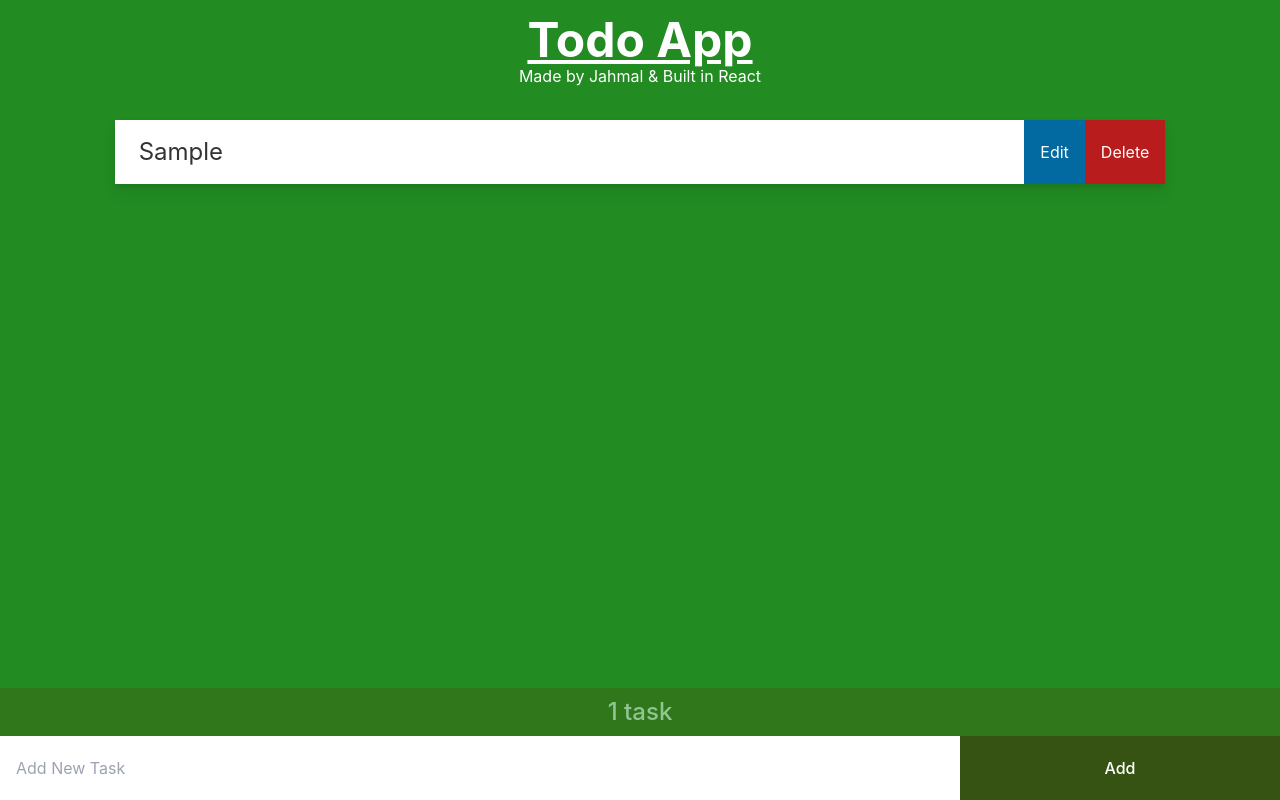
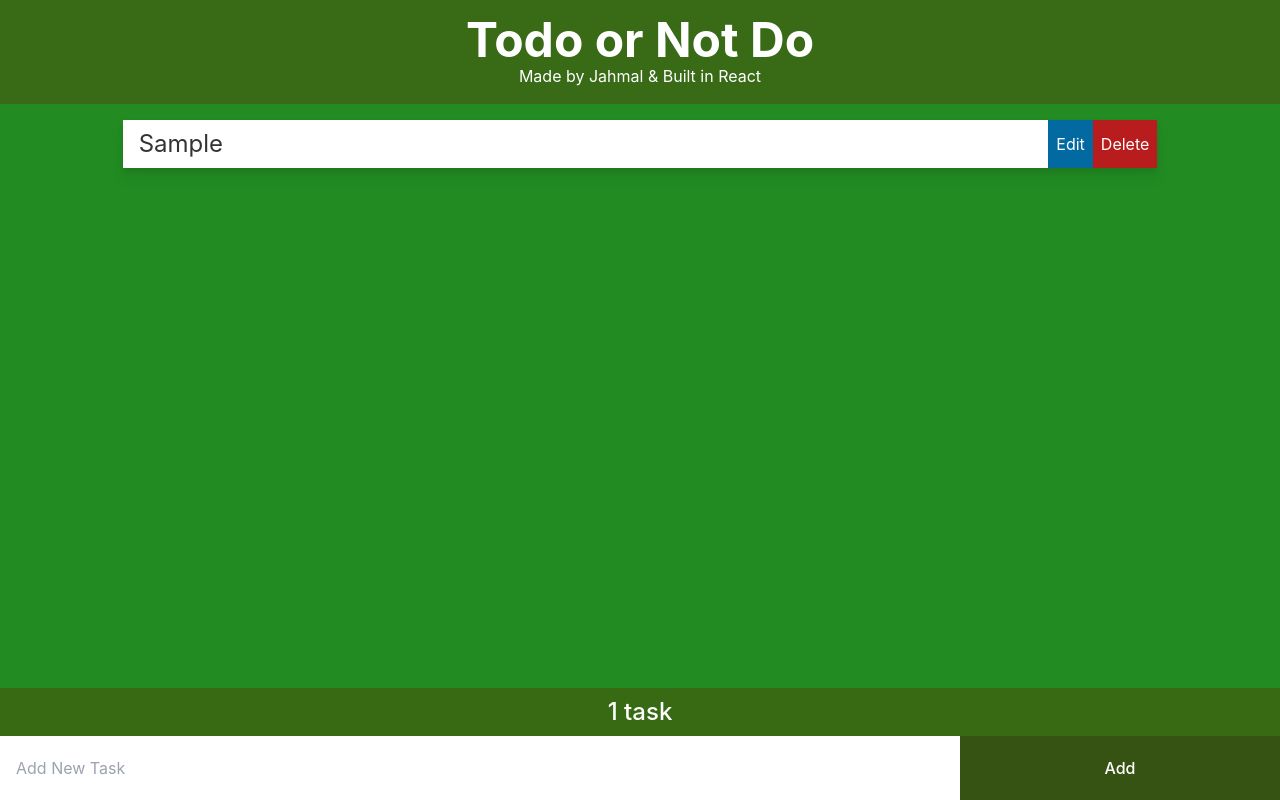
Before and after one commit to jablancTheDesigner/goals-task-todos, a React (Create React App) app: page / in a window 1280 px wide. Both pictures are taken after typing "Sample" into the empty fields and a click on the button "Add". Built offline with nearby package versions, Linux system fonts and the light colour scheme.

Commit message:
design tweaks

```diff
--- a/src/components/TodoApp.js
+++ b/src/components/TodoApp.js
@@ -25,7 +25,7 @@ export default function TodoApp() {
 
     function createOpenMsg() {
         return (
-            <h1 className="text-4xl bold">No Tasks</h1>
+            <h1 className="text-4xl bold fixed left-0 right-0 inset-y-2/4 -translate-y-2/4 text-white">No Tasks</h1>
         )
     }
 
@@ -69,23 +69,23 @@ export default function TodoApp() {
 
     return (
         <div className="todo-app flex flex-col">
-            <div className="p-4 mb-4 text-center">
+            <div className="p-4 text-center bg-lime-800/[0.8]">
                 <div className="container mx-auto">
-                    <h1 className="todo-app__title text-5xl font-bold underline text-white">Todo App</h1>
+                    <h1 className="todo-app__title text-5xl font-bold text-white">Todo or Not Do</h1>
                     <p className="todo-app__sub-title text-white">Made by Jahmal &amp; Built in React</p>
                 </div>
             </div>
 
             <div className="text-center">
                 <div className="container mx-auto">
-                    <div className="todo-app__task-list px-2 md:w-5/6 mx-auto">
+                    <div className="todo-app__task-list p-4 md:w-5/6 mx-auto">
                         {taskList}
                     </div>
                 </div>
             </div>
 
             <div className="mt-auto fixed bottom-0 left-0 right-0 z-10">
-                <h2 className="todo-app__task-header text-center text-2xl font-medium text-white bg-lime-800 p-2 opacity-50">{headerText}</h2>
+                <h2 className="todo-app__task-header text-center text-2xl font-medium text-white bg-lime-800/[0.8] p-2">{headerText}</h2>
                 <TodoForm addTask={addTask} />
             </div>
         </div>
--- a/src/components/ViewTodo.js
+++ b/src/components/ViewTodo.js
@@ -3,18 +3,23 @@ import React from 'react'
 export default function ViewTodo(props) {
     return (
         <div className={`view-todo drop-shadow-lg mb-4 flex md:flex-row flex-col bg-white`}>
-            <div className="view-todo__details md:col-span-3 col-span-4 text-left flex items-center p-4 hover:opacity-90 cursor-pointer flex-grow"
+            <div className="view-todo__details md:col-span-3 col-span-4 text-left flex items-center p-2 hover:opacity-90 cursor-pointer flex-grow"
                 onClick={() => props.toggleCompleted(props.id)}>
-                <label className={`view-todo__label ml-2 text-2xl ${props.completed ? "line-through opacity-50" : ""}`} htmlFor={props.id}>
+                <label className={`view-todo__label ml-2 text-2xl ${props.completed ? "line-through opacity-50" : ""}`}
+                    htmlFor={props.id}>
                     {props.name}
                 </label>
             </div>
             {!props.completed &&
-                <button type="button" className="view-todo__btn bg-sky-700 text-white hover:bg-sky-800 transition p-4" onClick={() => props.setIsEditing(true)}>
+                <button type="button"
+                    className="view-todo__btn bg-sky-700 text-white hover:bg-sky-800 transition p-2"
+                    onClick={() => props.setIsEditing(true)}>
                     Edit
                 </button>
             }
-            <button type="button" className="view-todo__btn view-todo__btn--danger bg-red-700 text-white hover:bg-red-800 transition p-4" onClick={() => props.deleteTask(props.id)}>
+            <button type="button"
+                className="view-todo__btn view-todo__btn--danger bg-red-700 text-white hover:bg-red-800 transition p-2"
+                onClick={() => props.deleteTask(props.id)}>
                 Delete
             </button>
 
```
